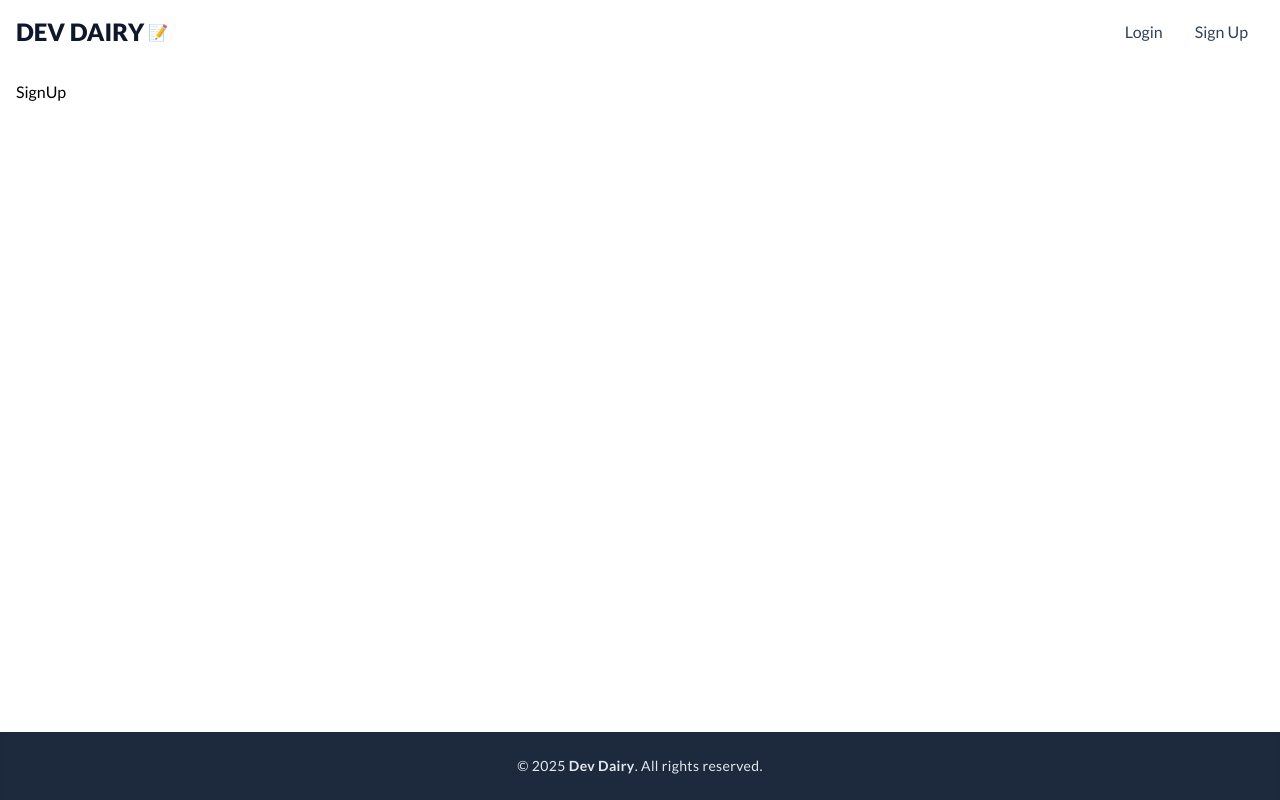
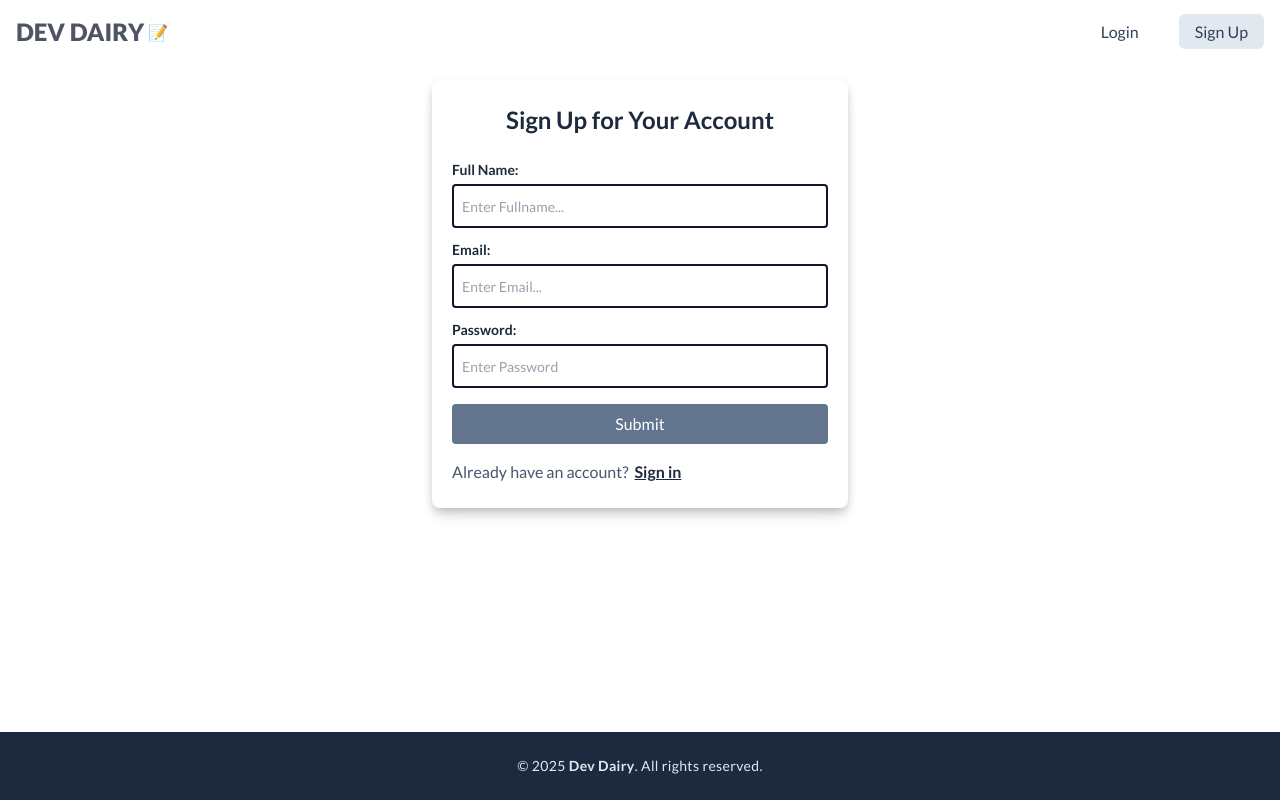
Before and after one commit to AmanGupta1703/Dev-Dairy, a React (Vite) app: page /sign-up in a window 1280 px wide. Built offline with nearby package versions, Linux system fonts and the light colour scheme.

Commit message:
project: Add Login and SignUp forms with validation; update Header navigation and create reusable Input and Button components

```diff
--- a/package.json
+++ b/package.json
@@ -13,6 +13,7 @@
     "@tailwindcss/vite": "^4.1.10",
     "react": "^19.1.0",
     "react-dom": "^19.1.0",
+    "react-hook-form": "^7.58.1",
     "react-router-dom": "^7.6.2",
     "tailwindcss": "^4.1.10"
   },
--- /dev/null
+++ b/src/components/Forms/LoginForm.tsx
@@ -0,0 +1,88 @@
+import { useState } from "react";
+
+import { Link } from "react-router-dom";
+import { useForm } from "react-hook-form";
+
+import { Input, Button } from "../../components";
+
+type LoginFormInputs = {
+  email: string;
+  password: string;
+};
+
+function LoginForm() {
+  const [error, setError] = useState<string>("");
+
+  const { register, handleSubmit } = useForm<LoginFormInputs>();
+
+  function handleLogin(data: LoginFormInputs) {
+    setError("");
+
+    const isInputFieldsEmpty = Object.keys(data).some(
+      (key) => data[key as keyof LoginFormInputs] === "",
+    );
+
+    if (isInputFieldsEmpty) {
+      setError("All fields are required.");
+      return;
+    }
+
+    console.log(data);
+  }
+
+  return (
+    <section>
+      <div className="flex justify-center">
+        <div className="w-2/6 rounded-lg bg-white px-5 py-6 shadow-lg drop-shadow-lg">
+          <h1 className="mb-6 text-center text-2xl font-bold text-slate-800">
+            Login to Your Account
+          </h1>
+
+          <article>
+            <form onSubmit={handleSubmit(handleLogin)}>
+              <div className="mb-4 space-y-3">
+                {error ? (
+                  <p className="animate-pulse rounded border border-red-300 bg-red-100 px-3 py-2 text-sm font-medium text-red-600">
+                    {error}
+                  </p>
+                ) : null}
+
+                <Input
+                  type="email"
+                  label="Email: "
+                  placeholder="Enter Email"
+                  {...register("email")}
+                />
+
+                <Input
+                  type="password"
+                  label="Password: "
+                  placeholder="Enter Password"
+                  {...register("password")}
+                />
+              </div>
+
+              <Button className="block w-full" type="submit">
+                Submit
+              </Button>
+            </form>
+          </article>
+
+          <article className="mt-4">
+            <p className="text-base text-slate-600">
+              Don't have an account?
+              <Link
+                to="/sign-up"
+                className="ml-1.5 inline-block font-bold text-slate-800 underline transition-all duration-200 hover:text-slate-900 focus:ring-1 focus:ring-slate-900 focus:ring-offset-1 focus:outline-none"
+              >
+                Sign up
+              </Link>
+            </p>
+          </article>
+        </div>
+      </div>
+    </section>
+  );
+}
+
+export default LoginForm;
--- /dev/null
+++ b/src/components/Forms/SignUpForm.tsx
@@ -0,0 +1,96 @@
+import { useState } from "react";
+
+import { useForm } from "react-hook-form";
+import { Link } from "react-router-dom";
+
+import { Button, Input } from "../../components";
+
+type SignUpFormInputs = {
+  fullName: string;
+  email: string;
+  password: string;
+};
+
+function SignUpForm() {
+  const [error, setError] = useState<string>("");
+
+  const { register, handleSubmit } = useForm<SignUpFormInputs>();
+
+  function handleLogin(data: SignUpFormInputs) {
+    setError("");
+
+    const isInputFieldsEmpty = Object.keys(data).some(
+      (key) => data[key as keyof SignUpFormInputs] === "",
+    );
+
+    if (isInputFieldsEmpty) {
+      setError("All fields are required.");
+      return;
+    }
+
+    console.log(data);
+  }
+
+  return (
+    <section>
+      <div className="flex justify-center">
+        <div className="w-2/6 rounded-lg bg-white px-5 py-6 shadow-lg drop-shadow-lg">
+          <h1 className="mb-6 text-center text-2xl font-bold text-slate-800">
+            Sign Up for Your Account
+          </h1>
+
+          <article>
+            <form onSubmit={handleSubmit(handleLogin)}>
+              <div className="mb-4 space-y-3">
+                {error ? (
+                  <p className="animate-pulse rounded border border-red-300 bg-red-100 px-3 py-2 text-sm font-medium text-red-600">
+                    {error}
+                  </p>
+                ) : null}
+
+                <Input
+                  type="text"
+                  label="Full Name: "
+                  placeholder="Enter Fullname..."
+                  {...register("fullName")}
+                />
+
+                <Input
+                  type="email"
+                  label="Email: "
+                  placeholder="Enter Email..."
+                  {...register("email")}
+                />
+
+                <Input
+                  type="password"
+                  label="Password: "
+                  placeholder="Enter Password"
+                  {...register("password")}
+                />
+              </div>
+
+              <Button className="block w-full" type="submit">
+                Submit
+              </Button>
+            </form>
+          </article>
+
+          <article className="mt-4">
+            <p className="text-base text-slate-600">
+              Already have an account?
+              <Link
+                to="/login"
+                className="ml-1.5 inline-block font-bold text-slate-800 underline transition-all duration-200 hover:text-slate-900 focus:ring-1 focus:ring-slate-900 focus:ring-offset-1 focus:outline-none"
+              >
+                Sign in
+              </Link>
+            </p>
+          </article>
+        </div>
+      </div>
+    </section>
+  );
+}
+
+export default SignUpForm;
--- a/src/components/index.ts
+++ b/src/components/index.ts
@@ -1,7 +1,24 @@
 import AppLayout from "./AppLayout";
+
 import Header from "./sections/Header";
 import HeroSection from "./sections/HeroSection";
 import HowItWorks from "./sections/HowItWorks";
 import Footer from "./sections/Footer";
 
-export { AppLayout, Header, HeroSection, HowItWorks, Footer };
+import LoginForm from "./Forms/LoginForm";
+import SignUpForm from "./Forms/SignUpForm";
+
+import Input from "./ui/Input";
+import Button from "./ui/Button";
+
+export {
+  AppLayout,
+  Header,
+  HeroSection,
+  HowItWorks,
+  Footer,
+  LoginForm,
+  SignUpForm,
+  Input,
+  Button,
+};
--- a/src/components/sections/Header.tsx
+++ b/src/components/sections/Header.tsx
@@ -1,4 +1,4 @@
-import { Link } from "react-router-dom";
+import { Link, NavLink } from "react-router-dom";
 
 function Header() {
   const navItems = [
@@ -20,7 +20,7 @@ function Header() {
         <div>
           <Link to="/">
             <h1 className="flex items-center space-x-1">
-              <span className="text-2xl font-black text-slate-900 uppercase">
+              <span className="animate-pulse text-2xl font-black text-slate-900 uppercase">
                 Dev Dairy
               </span>
               <span className="text-base">📝</span>
@@ -30,15 +30,17 @@ function Header() {
 
         {/* Navigation Links */}
         <nav>
-          <ul className="flex items-center">
+          <ul className="flex items-center space-x-6">
             {navItems.map((navItem) => (
               <li key={navItem.id}>
-                <Link
+                <NavLink
                   to={navItem.path}
-                  className="rounded-md px-4 py-2 font-medium text-slate-700 transition-colors duration-200 hover:bg-slate-200"
+                  className={({ isActive }) =>
+                    `rounded-md px-4 py-2 font-medium text-slate-700 transition-colors duration-200 outline-none hover:bg-slate-200 focus:bg-slate-200 focus:ring-1 focus:ring-slate-400 focus:ring-offset-1 ${isActive ? "bg-slate-200" : ""}`
+                  }
                 >
                   {navItem.name}
-                </Link>
+                </NavLink>
               </li>
             ))}
           </ul>
--- /dev/null
+++ b/src/components/ui/Button.tsx
@@ -0,0 +1,27 @@
+type TButton = {
+  type?: "button" | "submit" | "reset";
+  bgColor?: string;
+  textColor?: string;
+  children: React.ReactNode;
+} & React.ButtonHTMLAttributes<HTMLButtonElement>;
+
+function Button({
+  type = "button",
+  bgColor = "bg-slate-500",
+  textColor = "text-white",
+  className = "",
+  children,
+  ...props
+}: TButton) {
+  return (
+    <button
+      className={`cursor-pointer rounded px-2 py-2 transition-all duration-200 outline-none hover:bg-slate-600 hover:ring-1 hover:ring-slate-600 hover:ring-offset-1 focus:bg-slate-600 focus:ring-1 focus:ring-slate-600 focus:ring-offset-1 ${bgColor} ${textColor} ${className}`}
+      type={type}
+      {...props}
+    >
+      {children}
+    </button>
+  );
+}
+
+export default Button;
--- /dev/null
+++ b/src/components/ui/Input.tsx
@@ -0,0 +1,33 @@
+import { useId, forwardRef } from "react";
+
+interface IInput extends React.InputHTMLAttributes<HTMLInputElement> {
+  label?: string;
+  type?: string;
+}
+
+const Input = forwardRef<HTMLInputElement, IInput>(
+  ({ label, type = "text", ...props }, ref) => {
+    const id = useId();
+
+    return (
+      <div>
+        <label className="flex flex-col space-y-1" htmlFor={id}>
+          {label && (
+            <span className="text-sm font-semibold text-slate-800">
+              {label}
+            </span>
+          )}
+          <input
+            ref={ref}
+            className="rounded border-2 border-slate-900 p-2 text-slate-800 transition-all duration-200 placeholder:text-sm placeholder:text-gray-400 focus:ring-1 focus:ring-slate-900 focus:ring-offset-1 focus:outline-none"
+            id={id}
+            type={type}
+            {...props}
+          />
+        </label>
+      </div>
+    );
+  },
+);
+
+export default Input;
--- a/src/pages/Login.tsx
+++ b/src/pages/Login.tsx
@@ -1,5 +1,7 @@
+import { LoginForm } from "../components";
+
 function Login() {
-  return <div>Login</div>;
+  return <LoginForm />;
 }
 
 export default Login;
--- a/src/pages/SignUp.tsx
+++ b/src/pages/SignUp.tsx
@@ -1,5 +1,7 @@
+import { SignUpForm } from "../components";
+
 function SignUp() {
-  return <div>SignUp</div>;
+  return <SignUpForm />;
 }
 
 export default SignUp;
```
Also changed, not shown: 1 other file (tests, documents, lock files or other folders).
